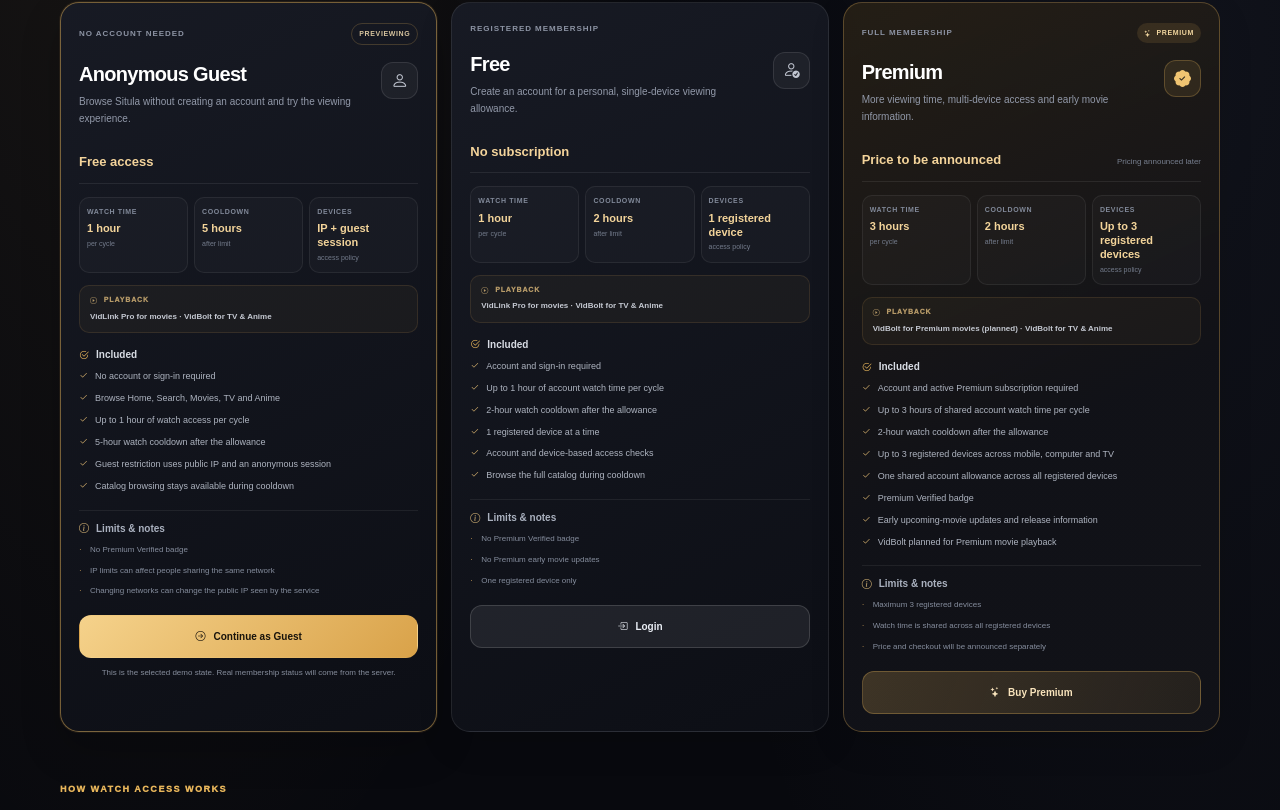
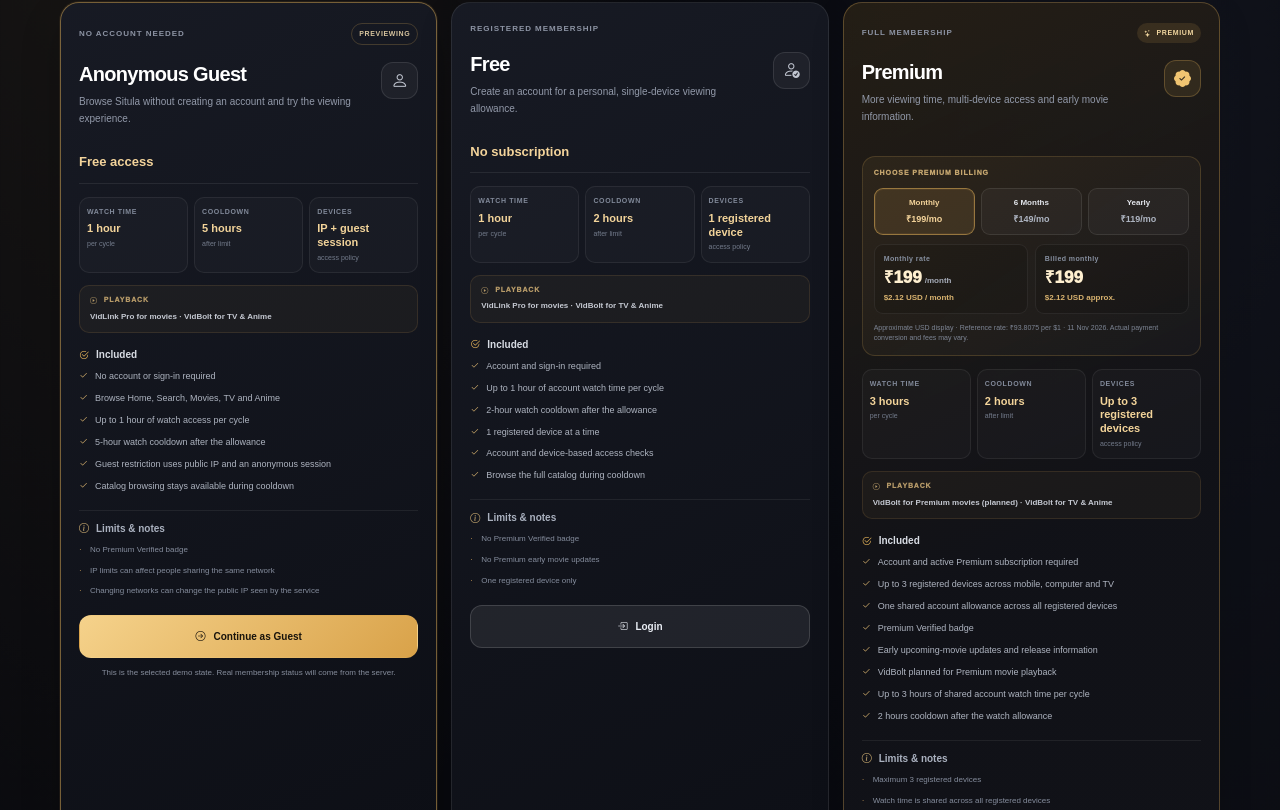
Before and after one commit to WorkRCS/Situla, a Next.js app: page /plans in a window 1280 px wide. Shown: the part 830-1640 px from the top of the page. Built offline with nearby package versions, Linux system fonts and the light colour scheme.

Commit message:
Add Premium billing terms and streaming benefits to plans

```diff
--- a/app/globals.css
+++ b/app/globals.css
@@ -3234,3 +3234,30 @@ body { color:#f7f7fa; background:#08090e; }
   font-weight:750;
   line-height:1.55;
 }
+
+/* Premium billing selector and INR/USD price breakdown. */
+.plans-premium-pricing { display:grid; gap:9px; margin-top:14px; padding:11px; border:1px solid rgba(232,182,91,.18); border-radius:13px; background:linear-gradient(145deg,rgba(232,182,91,.07),rgba(255,255,255,.018)); }
+.plans-billing-label { color:#c5a66f; font-size:7px; font-weight:950; letter-spacing:.13em; }
+.plans-billing-options { display:grid; grid-template-columns:repeat(3,minmax(0,1fr)); gap:6px; }
+.plans-billing-options button { display:grid; min-width:0; gap:4px; padding:8px 5px; border:1px solid rgba(255,255,255,.09); border-radius:9px; color:#afb5c1; background:rgba(255,255,255,.035); text-align:center; cursor:pointer; }
+.plans-billing-options button strong { color:#e3e6ec; font-size:8px; font-weight:900; }
+.plans-billing-options button span { color:#aeb5c2; font-size:9px; font-weight:850; white-space:nowrap; }
+.plans-billing-options button.active { border-color:rgba(232,182,91,.52); background:rgba(232,182,91,.12); box-shadow:inset 0 0 0 1px rgba(232,182,91,.08); }
+.plans-billing-options button.active strong,.plans-billing-options button.active span { color:#f4d49b; }
+.plans-price-breakdown { display:grid; grid-template-columns:repeat(2,minmax(0,1fr)); gap:7px; }
+.plans-price-breakdown > div { display:grid; min-width:0; gap:4px; padding:9px; border:1px solid rgba(255,255,255,.065); border-radius:9px; background:rgba(0,0,0,.12); }
+.plans-price-breakdown > div > span { color:#8790a0; font-size:7px; font-weight:850; letter-spacing:.06em; }
+.plans-price-breakdown strong { color:#fff0d0; font-size:17px; font-weight:950; line-height:1.1; }
+.plans-price-breakdown strong small { margin-left:3px; color:#a7adba; font-size:8px; font-weight:700; }
+.plans-price-breakdown em { color:#d9b36f; font-size:8px; font-style:normal; font-weight:800; }
+.plans-fx-note { margin:0; color:#7d8594; font-size:7px; line-height:1.55; }
+@media (max-width:900px) {
+  .plans-billing-options button { padding-inline:3px; }
+}
+@media (max-width:380px) {
+  .plans-premium-pricing { padding:9px; }
+  .plans-billing-options { gap:4px; }
+  .plans-billing-options button strong { font-size:7px; }
+  .plans-billing-options button span { font-size:8px; }
+  .plans-price-breakdown strong { font-size:15px; }
+}
--- a/app/plans/plans-page.jsx
+++ b/app/plans/plans-page.jsx
@@ -8,6 +8,49 @@ const MODES = [
   { id: "free", label: "Free", short: "Freemium" },
   { id: "premium", label: "Premium", short: "Verified" }
 ];
+
+const USD_REFERENCE_INR_PER_USD = 93.8075;
+const USD_REFERENCE_DATE = "11 Nov 2026";
+
+const PREMIUM_BILLING = [
+  {
+    id: "monthly",
+    label: "Monthly",
+    months: 1,
+    monthlyPrice: 199,
+    totalPrice: 199,
+    allowance: "3 hours",
+    cooldown: "2 hours",
+    billingLabel: "Billed monthly"
+  },
+  {
+    id: "six-months",
+    label: "6 Months",
+    months: 6,
+    monthlyPrice: 149,
+    totalPrice: 894,
+    allowance: "3 hours",
+    cooldown: "30 minutes",
+    billingLabel: "Billed every 6 months"
+  },
+  {
+    id: "yearly",
+    label: "Yearly",
+    months: 12,
+    monthlyPrice: 119,
+    totalPrice: 1428,
+    allowance: "Unlimited",
+    cooldown: "No periodic cooldown",
+    billingLabel: "Billed yearly"
+  }
+];
+
+function formatUsd(inrAmount) {
+  return new Intl.NumberFormat("en-US", {
+    style: "currency",
+    currency: "USD"
+  }).format(Number(inrAmount) / USD_REFERENCE_INR_PER_USD);
+}
 
 const PLANS = [
   {
@@ -78,8 +121,6 @@ const PLANS = [
     updates: "Early updates and detailed upcoming-movie information",
     features: [
       "Account and active Premium subscription required",
-      "Up to 3 hours of shared account watch time per cycle",
-      "2-hour watch cooldown after the allowance",
       "Up to 3 registered devices across mobile, computer and TV",
       "One shared account allowance across all registered devices",
       "Premium Verified badge",
@@ -89,7 +130,7 @@ const PLANS = [
     limits: [
       "Maximum 3 registered devices",
       "Watch time is shared across all registered devices",
-      "Price and checkout will be announced separately"
+      "Membership checkout and renewals are not active in this preview"
     ],
     action: "premium"
   }
@@ -97,8 +138,10 @@ const PLANS = [
 
 const COMPARISON = [
   ["Account required", "No", "Yes", "Yes"],
-  ["Watch allowance per cycle", "1 hour", "1 hour", "3 hours"],
-  ["Cooldown after allowance", "5 hours", "2 hours", "2 hours"],
+  ["Watch allowance", "1 hour", "1 hour", "Monthly: 3 hours · 6 Months: 3 hours · Yearly: Unlimited"],
+  ["Cooldown after allowance", "5 hours", "2 hours", "Monthly: 2 hours · 6 Months: 30 minutes · Yearly: none"],
+  ["Premium monthly rate", "—", "—", "₹199 · ₹149 (6 Months) · ₹119 (Yearly)"],
+  ["Premium billing total", "—", "—", "₹199 monthly · ₹894 / 6 months · ₹1,428 / year"],
   ["Restriction scope", "Public IP + guest session", "Account + device", "Account + up to 3 devices"],
   ["Registered devices", "IP/session based", "1", "Up to 3"],
   ["Movie player", "VidLink Pro", "VidLink Pro", "VidBolt (planned)"],
@@ -112,6 +155,7 @@ const COMPARISON = [
 
 export default function PlansPage() {
   const [previewMode, setPreviewMode] = useState("guest");
+  const [billingCycle, setBillingCycle] = useState("monthly");
   const [notice, setNotice] = useState("");
 
   function choosePreview(mode) {
@@ -128,8 +172,9 @@ export default function PlansPage() {
   }
 
   const currentMode = MODES.find((item) => item.id === previewMode);
+  const selectedBilling = PREMIUM_BILLING.find((item) => item.id === billingCycle) || PREMIUM_BILLING[0];
   const lockTime = previewMode === "guest" ? "04:42:18" : "01:42:18";
-  const lockDuration = previewMode === "guest" ? "5-hour guest cooldown" : previewMode === "free" ? "2-hour Free cooldown" : "2-hour Premium cooldown";
+  const lockDuration = previewMode === "guest" ? "5-hour guest cooldown" : previewMode === "free" ? "2-hour Free cooldown" : selectedBilling.cooldown + " Premium cooldown";
 
   return (
     <main className="plans-page">
@@ -204,16 +249,41 @@ export default function PlansPage() {
                     <div><h3>{plan.name}</h3><p>{plan.description}</p></div>
                     {plan.id === "premium" ? <span className="plans-plan-icon premium"><i className="bi bi-patch-check-fill" aria-hidden="true" /></span> : plan.id === "free" ? <span className="plans-plan-icon"><i className="bi bi-person-check" aria-hidden="true" /></span> : <span className="plans-plan-icon"><i className="bi bi-person" aria-hidden="true" /></span>}
                   </div>
-                  <div className="plans-price-line"><strong>{plan.price}</strong>{plan.id === "premium" && <small>Pricing announced later</small>}</div>
+                  {plan.id === "premium" ? (
+                    <div className="plans-premium-pricing">
+                      <span className="plans-billing-label">CHOOSE PREMIUM BILLING</span>
+                      <div className="plans-billing-options" role="group" aria-label="Premium billing period">
+                        {PREMIUM_BILLING.map((billing) => (
+                          <button key={billing.id} type="button" className={billingCycle === billing.id ? "active" : ""} onClick={() => setBillingCycle(billing.id)} aria-pressed={billingCycle === billing.id}>
+                            <strong>{billing.label}</strong>
+                            <span>₹{billing.monthlyPrice}/mo</span>
+                          </button>
+                        ))}
+                      </div>
+                      <div className="plans-price-breakdown">
+                        <div><span>Monthly rate</span><strong>₹{selectedBilling.monthlyPrice}<small>/month</small></strong><em>{formatUsd(selectedBilling.monthlyPrice)} USD / month</em></div>
+                        <div><span>{selectedBilling.billingLabel}</span><strong>₹{selectedBilling.totalPrice.toLocaleString("en-IN")}</strong><em>{formatUsd(selectedBilling.totalPrice)} USD approx.</em></div>
+                      </div>
+                      <p className="plans-fx-note">Approximate USD display · Reference rate: ₹{USD_REFERENCE_INR_PER_USD.toFixed(4)} per $1 · {USD_REFERENCE_DATE}. Actual payment conversion and fees may vary.</p>
+                    </div>
+                  ) : (
+                    <div className="plans-price-line"><strong>{plan.price}</strong></div>
+                  )}
                   <div className="plans-stats">
-                    <div><span>WATCH TIME</span><strong>{plan.allowance}</strong><small>per cycle</small></div>
-                    <div><span>COOLDOWN</span><strong>{plan.cooldown}</strong><small>after limit</small></div>
+                    <div><span>WATCH TIME</span><strong>{plan.id === "premium" ? selectedBilling.allowance : plan.allowance}</strong><small>{plan.id === "premium" && selectedBilling.allowance === "Unlimited" ? "yearly plan" : "per cycle"}</small></div>
+                    <div><span>COOLDOWN</span><strong>{plan.id === "premium" ? selectedBilling.cooldown : plan.cooldown}</strong><small>{plan.id === "premium" && billingCycle === "yearly" ? "while yearly plan is active" : "after limit"}</small></div>
                     <div><span>DEVICES</span><strong>{plan.devices}</strong><small>access policy</small></div>
                   </div>
                   <div className="plans-playback-line"><span><i className="bi bi-play-circle" aria-hidden="true" /> PLAYBACK</span><strong>{plan.player}</strong></div>
                   <div className="plans-feature-block">
                     <h4><i className="bi bi-check2-circle" aria-hidden="true" /> Included</h4>
-                    <ul>{plan.features.map((feature) => <li key={feature}><i className="bi bi-check2" aria-hidden="true" /> <span>{feature}</span></li>)}</ul>
+                    <ul>
+                      {plan.features.map((feature) => <li key={feature}><i className="bi bi-check2" aria-hidden="true" /> <span>{feature}</span></li>)}
+                      {plan.id === "premium" && <>
+                        <li><i className="bi bi-check2" aria-hidden="true" /> <span>{selectedBilling.allowance === "Unlimited" ? "Unlimited streaming on the Yearly package" : "Up to 3 hours of shared account watch time per cycle"}</span></li>
+                        <li><i className="bi bi-check2" aria-hidden="true" /> <span>{selectedBilling.cooldown === "No periodic cooldown" ? "No scheduled watch cooldown while the Yearly package is active" : selectedBilling.cooldown + " cooldown after the watch allowance"}</span></li>
+                      </>}
+                    </ul>
                   </div>
                   <div className="plans-limit-block">
                     <h4><i className="bi bi-info-circle" aria-hidden="true" /> Limits & notes</h4>
```
Also changed, not shown: 1 other file (tests, documents, lock files or other folders).
